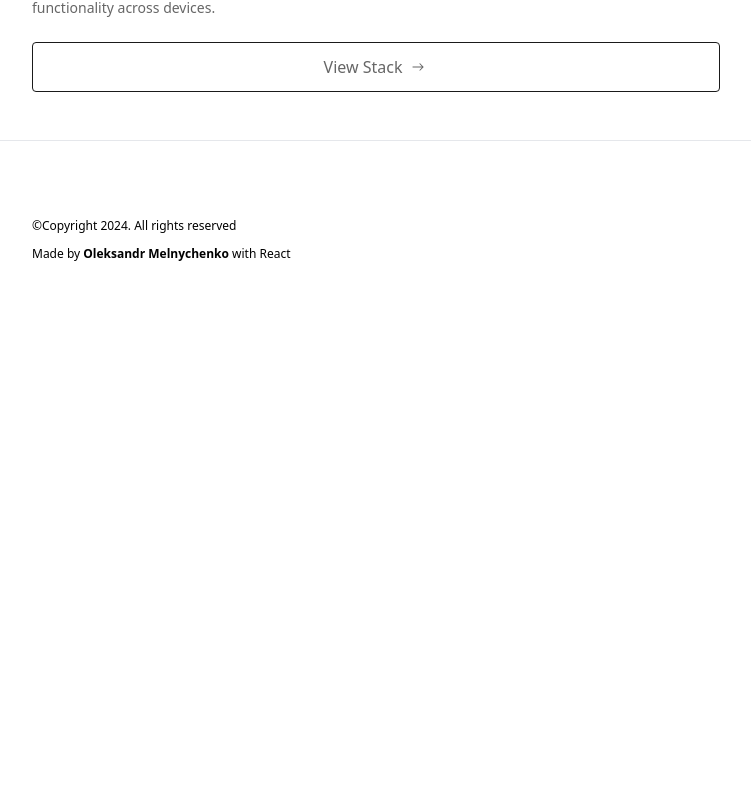
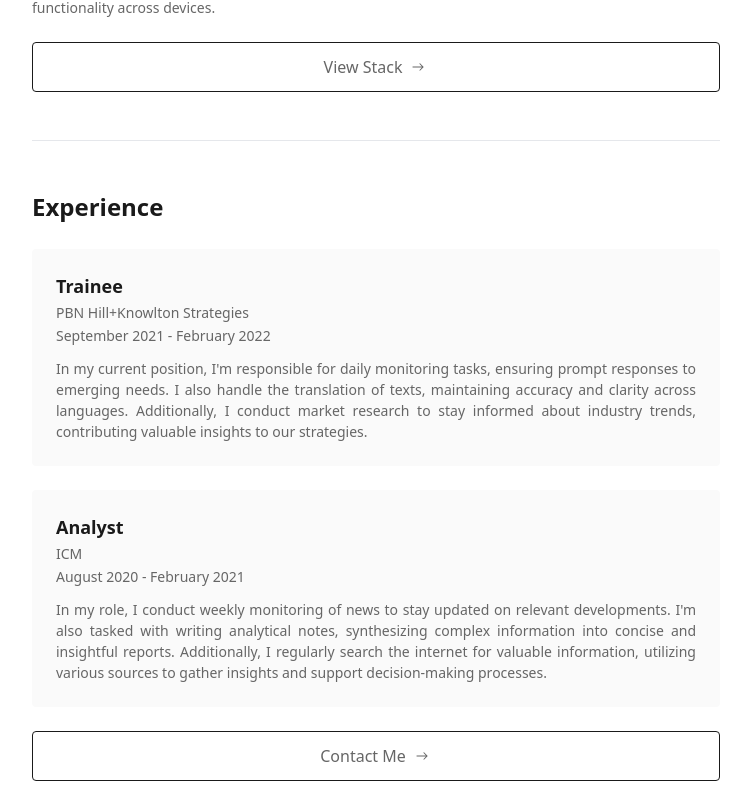
Before and after one commit to melyasanya/Portfolio, a React (Vite) app: page /about in a window 1280 px wide. Shown: the part 1658-2460 px from the top of the page, without its empty margins (264-1015 px from the left). Before the commit the page ends 1997 px from the top, so only its background shows below. Built offline with nearby package versions, Linux system fonts and the light colour scheme; no server answers.

Commit message:
finished about section

```diff
--- a/src/App.tsx
+++ b/src/App.tsx
@@ -1,4 +1,5 @@
 import { Route, Routes } from "react-router-dom";
+import { useLocation } from "react-router-dom";
 import "./App.css";
 import { Layout } from "./components/Layout/Layout";
 import { Home } from "./sections/Home/Home";
@@ -6,8 +7,15 @@ import { About } from "./sections/About/About";
 import { Projects } from "./sections/Projects/Projects";
 import { Stack } from "./sections/Stack/Stack";
 import { Contact } from "./sections/Contact/Contact";
+import { useEffect } from "react";
 
 function App() {
+  const location = useLocation();
+
+  useEffect(() => {
+    window.scrollTo(0, 0);
+  }, [location]);
+
   return (
     <Routes>
       <Route path="/" element={<Layout />}>
--- a/src/components/AboutEducation/AboutEducation.tsx
+++ b/src/components/AboutEducation/AboutEducation.tsx
@@ -3,7 +3,7 @@ import { AboutBtn } from "../AboutBtn/AboutBtn";
 export const AboutEducation = () => {
   return (
     <div className="flex flex-col gap-base">
-      <h2 className="text-black text-large font-bold">Education</h2>
+      <h2 className="aboutHeader">Education</h2>
       <p className="text-justify text-base font-light text-text">
         I underwent intensive training as a Full-stack Developer at GOIT, where
         I acquired comprehensive skills in web development, covering both
--- a/src/components/AboutExperience/AboutExperience.tsx
+++ b/src/components/AboutExperience/AboutExperience.tsx
@@ -1,3 +1,12 @@
+import { AboutBtn } from "../AboutBtn/AboutBtn";
+import { ExperienceItems } from "../ExperienceItems/ExperienceItems";
+
 export const AboutExperience = () => {
-  return <div></div>;
+  return (
+    <div className="py-medium flex flex-col gap-base">
+      <h2 className="aboutHeader">Experience</h2>
+      <ExperienceItems />
+      <AboutBtn navLink="contact" content="Contact Me" />
+    </div>
+  );
 };
--- a/src/components/AboutStack/AboutStack.tsx
+++ b/src/components/AboutStack/AboutStack.tsx
@@ -3,7 +3,7 @@ import { AboutBtn } from "../AboutBtn/AboutBtn";
 export const AboutStack = () => {
   return (
     <div className="flex flex-col gap-base">
-      <h2 className="text-black text-large font-bold">Stack</h2>
+      <h2 className="aboutHeader">Stack</h2>
       <p className="text-justify text-base font-light text-text">
         My toolkit features React for dynamic interfaces, Node.js and Express.js
         for server-side robustness, MongoDB for flexible data management, and
--- /dev/null
+++ b/src/components/ExperienceItems/ExperienceItems.tsx
@@ -0,0 +1,22 @@
+import { experienceItems } from "../../utils/experienceItems";
+
+export const ExperienceItems = () => {
+  return (
+    <ul className="flex flex-col gap-base">
+      {experienceItems.map((el) => {
+        return (
+          <li className="p-base bg-bgColor rounded flex flex-col gap-small">
+            <div className="flex flex-col gap-[2px]">
+              <h3 className="text-medium text-black font-semibold">
+                {el.position}
+              </h3>
+              <p className="experienceText">{el.companyName}</p>
+              <p className="experienceText">{el.timeLine}</p>
+            </div>
+            <p className="experienceText text-justify">{el.descr}</p>
+          </li>
+        );
+      })}
+    </ul>
+  );
+};
--- a/src/index.css
+++ b/src/index.css
@@ -35,7 +35,11 @@
     @apply absolute right-0 top-[-18px] text-small text-error;
   }
 
-  .aboutBtn {
-    @apply text-text py-small border border-black rounded active:bg-activeLink;
+  .aboutHeader {
+    @apply text-black text-large font-bold;
+  }
+
+  .experienceText {
+    @apply text-text text-base font-light;
   }
 }
--- a/src/sections/About/About.tsx
+++ b/src/sections/About/About.tsx
@@ -7,7 +7,7 @@ export const About = () => {
   return (
     <section>
       <AboutMe />
-      <div className="py-medium flex flex-col gap-medium">
+      <div className="py-medium flex flex-col gap-medium border-b">
         <AboutEducation />
         <AboutStack />
       </div>
--- /dev/null
+++ b/src/utils/experienceItems.ts
@@ -0,0 +1,16 @@
+export const experienceItems = [
+  {
+    companyName: "PBN Hill+Knowlton Strategies",
+    position: "Trainee",
+    timeLine: "September 2021 - February 2022",
+    descr:
+      "In my current position, I'm responsible for daily monitoring tasks, ensuring prompt responses to emerging needs. I also handle the translation of texts, maintaining accuracy and clarity across languages. Additionally, I conduct market research to stay informed about industry trends, contributing valuable insights to our strategies.",
+  },
+  {
+    companyName: "ICM",
+    position: "Analyst",
+    timeLine: "August 2020 - February 2021",
+    descr:
+      "In my role, I conduct weekly monitoring of news to stay updated on relevant developments. I'm also tasked with writing analytical notes, synthesizing complex information into concise and insightful reports. Additionally, I regularly search the internet for valuable information, utilizing various sources to gather insights and support decision-making processes.",
+  },
+];
```
